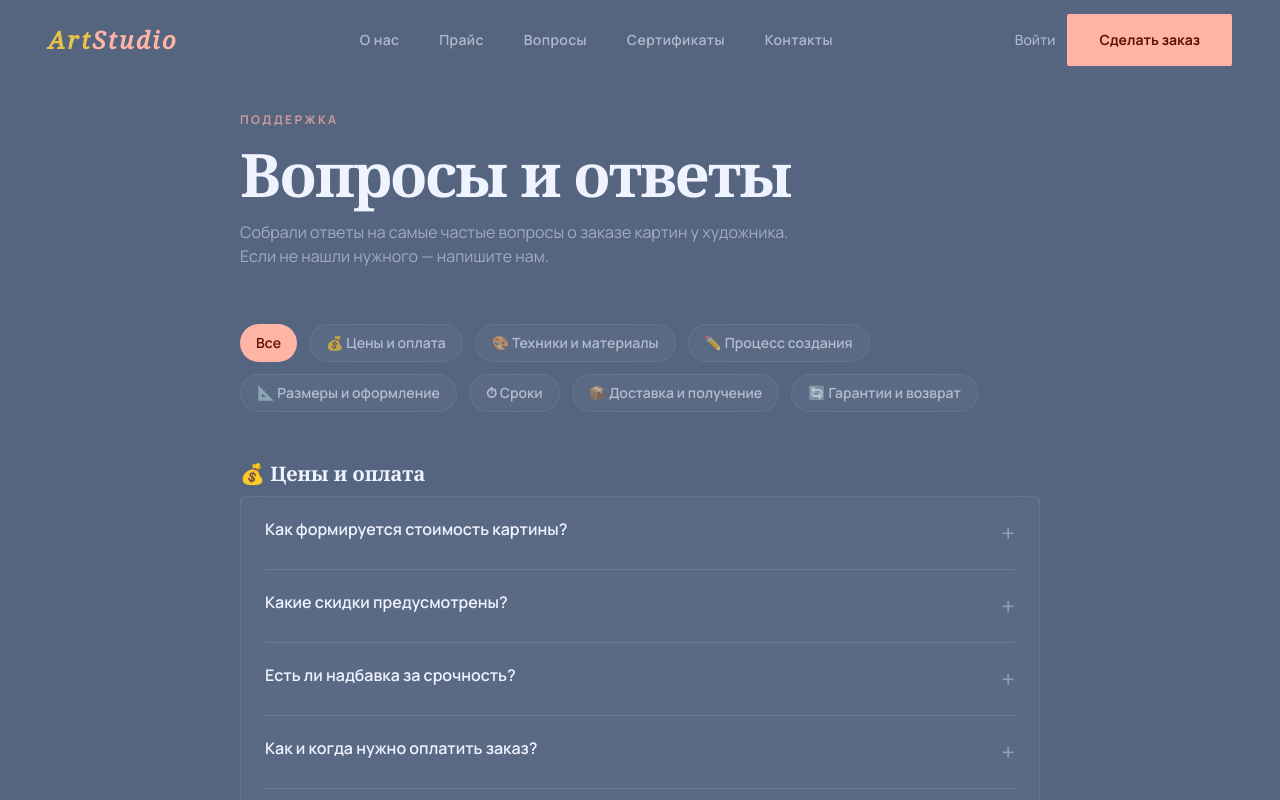
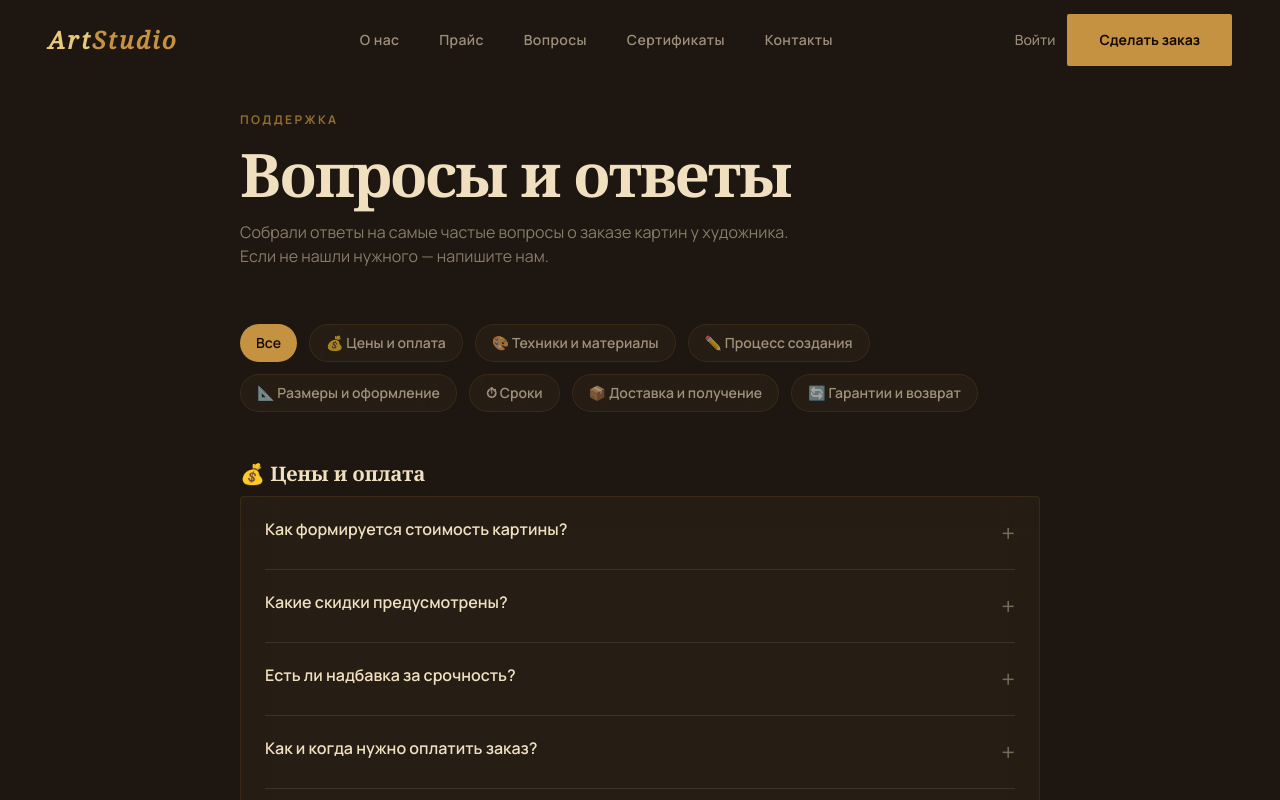
Before and after one commit to ugustell/artstudio, a Next.js app in the folder frontend/: page /faq in a window 1280 px wide. Shown: the top 800 px of the page. Built offline with nearby package versions, Linux system fonts and the light colour scheme.

Commit message:
фонклод

```diff
--- a/frontend/styles/globals.css
+++ b/frontend/styles/globals.css
@@ -12,9 +12,9 @@
 
 @layer components {
   .glass {
-    background: rgba(255,255,255,0.04);
+    background: rgba(255, 200, 120, 0.04);
     backdrop-filter: blur(16px);
-    border: 1px solid rgba(255,255,255,0.07);
+    border: 1px solid rgba(196, 146, 64, 0.12);
   }
   .btn-primary {
     @apply inline-flex items-center gap-2 px-8 py-4 bg-primary text-on-primary font-bold rounded-sm
@@ -38,6 +38,6 @@
 
 /* Scrollbar */
 ::-webkit-scrollbar       { width: 6px; }
-::-webkit-scrollbar-track { background: #55647f; }
-::-webkit-scrollbar-thumb { background: #7f90b0; border-radius: 3px; }
-::-webkit-scrollbar-thumb:hover { background: #ffb4a5; }
+::-webkit-scrollbar-track { background: #1E1610; }
+::-webkit-scrollbar-thumb { background: #6B4F2E; border-radius: 3px; }
+::-webkit-scrollbar-thumb:hover { background: #C49240; }
--- a/frontend/tailwind.config.js
+++ b/frontend/tailwind.config.js
@@ -5,14 +5,14 @@ module.exports = {
   theme: {
     extend: {
       colors: {
-        primary:    '#ffb4a5',
-        secondary:  '#e9c349',
-        tertiary:   '#d8bafa',
-        surface:    '#55647f',
-        'surface-container': '#667590',
-        'surface-high':      '#7785a1',
-        'on-surface':        '#eef3ff',
-        'on-primary':        '#611205',
+        primary:    '#C49240',
+        secondary:  '#E8C87A',
+        tertiary:   '#8B6B3D',
+        surface:    '#1E1610',
+        'surface-container': '#2C2016',
+        'surface-high':      '#3A2C1C',
+        'on-surface':        '#F0E0C0',
+        'on-primary':        '#160900',
       },
       fontFamily: {
         serif:  ['Noto Serif', 'serif'],
```
